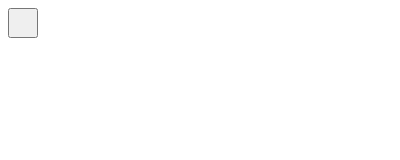
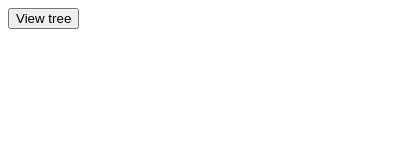
Before and after one commit to MacroChip/Histree, a browser extension: page popup.html in a window 400 px wide. Drawn offline with Linux system fonts and the light colour scheme.

Commit message:
Text fits in button

```diff
--- a/popup.html
+++ b/popup.html
@@ -3,14 +3,14 @@
   <head>
     <style>
       button {
-        height: 30px;
-        width: 30px;
+        height: fit-content;
+        width: fit-content;
         outline: none;
       }
     </style>
   </head>
   <body>
-    <button id="changeColor"></button>
+    <button id="changeColor">View tree</button>
     <script src="popup.js"></script>
   </body>
 </html>
```
